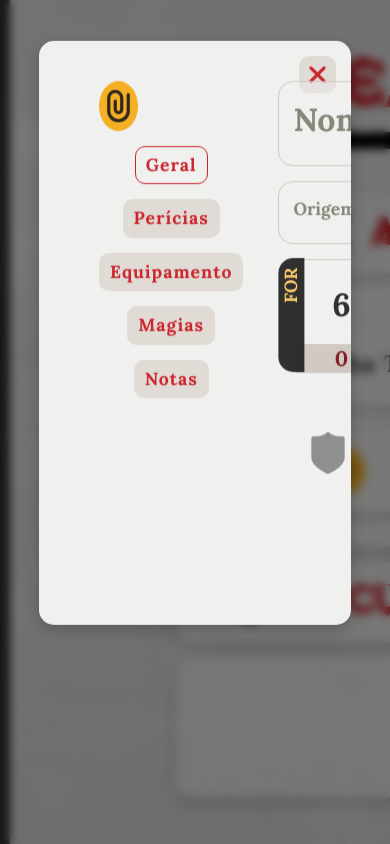
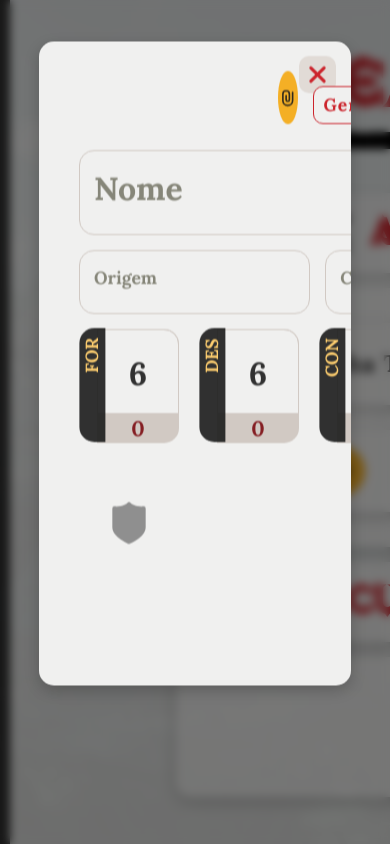
Before and after one commit to line-em/tormenta-party, a Next.js app: page / in a window 390 px wide. Both pictures are taken after a click on the button "Anisha Tariq". Shown: the top 844 px of the page. Built offline with nearby package versions, Linux system fonts and the light colour scheme; no server answers.

Commit message:
adjusting some responsive styles

```diff
--- a/src/components/Attributes/AttributeCell.jsx
+++ b/src/components/Attributes/AttributeCell.jsx
@@ -9,12 +9,14 @@ export default function AttributeCell({
 	isLocked
 }) {
 	const handleValueChange = (e) => {
-		if (!e.target.value) {
-			e.target.value = 0;
+		if (!isLocked) {
+			if (!e.target.value) {
+				e.target.value = 0;
+			}
+			const newValue = parseInt(e.target.value, 10);
+			const newModifier = calculateModifier(newValue);
+			updateAttribute(attribute, newValue, newModifier);
 		}
-		const newValue = parseInt(e.target.value, 10);
-		const newModifier = calculateModifier(newValue);
-		updateAttribute(attribute, newValue, newModifier);
 	};
 
 	return (
@@ -27,7 +29,7 @@ export default function AttributeCell({
 					min={0}
 					max={25}
 					className="big"
-					onChange={!isLocked && handleValueChange}
+					onChange={handleValueChange}
 					disabled={isLocked}
 					onKeyDown={(e) => isNumberKey(e)}
 				/>
--- a/src/components/Attributes/Attributes.module.css
+++ b/src/components/Attributes/Attributes.module.css
@@ -7,7 +7,7 @@
 
 .attrGrid ul {
 	display: grid;
-	grid-template-columns: repeat(6, minmax(108px, auto));
+	grid-template-columns: repeat(6, minmax(95px, auto));
 	gap: var(--spacing-m);
 }
 
--- a/src/components/CharacterSheet/CharacterSheet.module.css
+++ b/src/components/CharacterSheet/CharacterSheet.module.css
@@ -10,6 +10,7 @@
 
 .characterSheet > aside {
 	grid-column: sidebar;
+	margin-inline: auto;
 }
 
 .characterSheet > form {
@@ -24,13 +25,9 @@
 	display: flex;
 	gap: var(--spacing-s);
 	margin-top: auto;
-	place-items: end;
-	place-content: end;
+	place-items: flex-end;
+	place-content: flex-end;
 	margin-inline-end: 0;
-}
-
-.characterSheet aside {
-	margin-inline: auto;
 }
 
 .characterSheet nav {
@@ -41,3 +38,24 @@
 	gap: var(--spacing-s);
 	margin-block-start: var(--spacing-s);
 }
+
+@media screen and (max-width: 1700px) {
+	.characterSheet {
+		grid-template-columns: 1fr;
+		grid-template-areas: "content";
+		margin: var(--spacing-xxs) var(--spacing-xxs);
+	}
+
+	.characterSheet > aside {
+		grid-column: content;
+		display: flex;
+		gap: var(--spacing-s);
+		justify-content: center;
+		width: 100%;
+		margin-block-end: 1rem;
+	}
+
+	.characterSheet nav {
+		flex-direction: row;
+	}
+}
--- a/src/components/CharacterSheet/Sidebar.jsx
+++ b/src/components/CharacterSheet/Sidebar.jsx
@@ -12,8 +12,8 @@ const Sidebar = ({ currentTab, setCurrentTab }) => {
 
 	return (
 		<aside>
-			<Circle width={"100%"} height={"auto"} minWidth={"9vw"} maxWidth={"10vw"}>
-				<Clips width={50} height={50} />
+			<Circle>
+				<Clips width={40} height={40} />
 			</Circle>
 			<nav>
 				{tabs.map((tab) => (
--- a/src/components/Circle/Circle.module.css
+++ b/src/components/Circle/Circle.module.css
@@ -11,7 +11,21 @@
 	cursor: pointer;
 }
 
+aside > .addCircle {
+	width: 100%;
+	height: auto;
+	max-width: 10vw;
+}
+
 .addCircle:hover,
 button:hover > .addCircle {
 	background-color: var(--warm-grey);
 }
+
+@media screen and (max-width: 1700px) {
+	aside > .addCircle {
+		width: 50%;
+		height: auto;
+		max-width: 5vw;
+	}
+}
```
